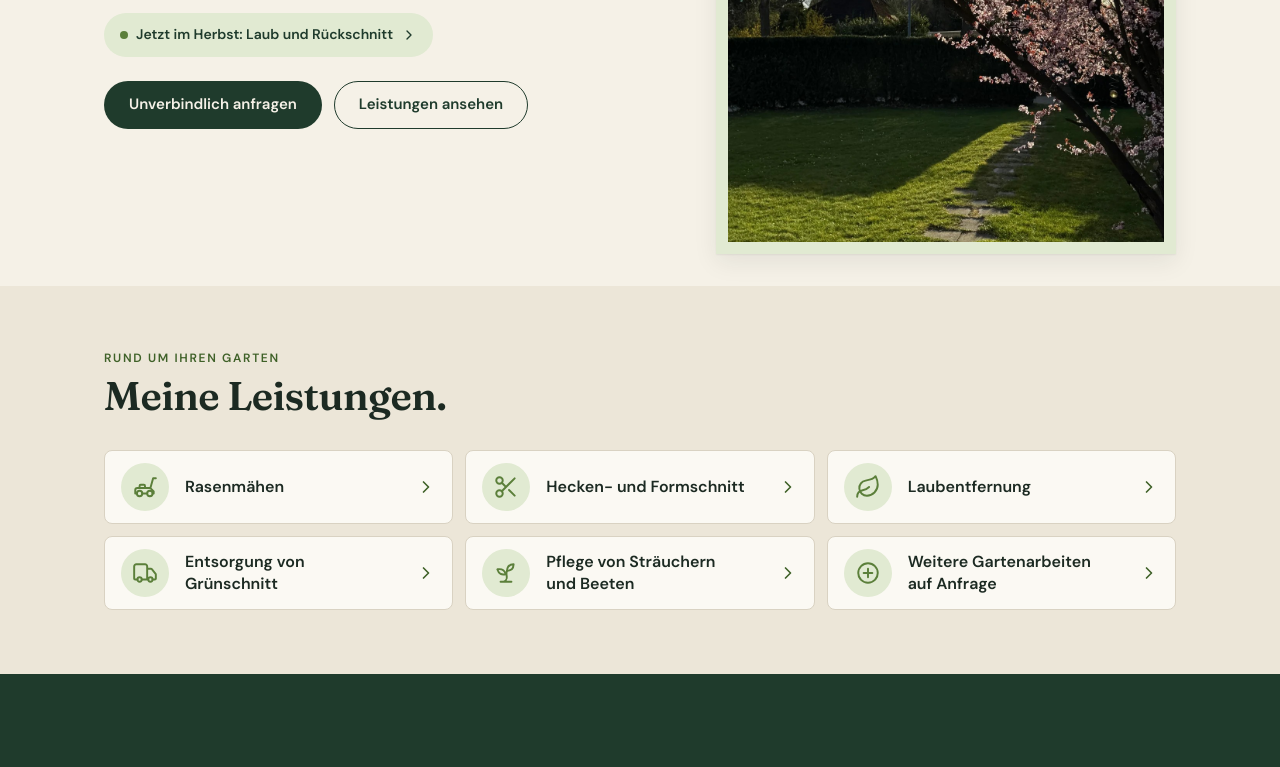
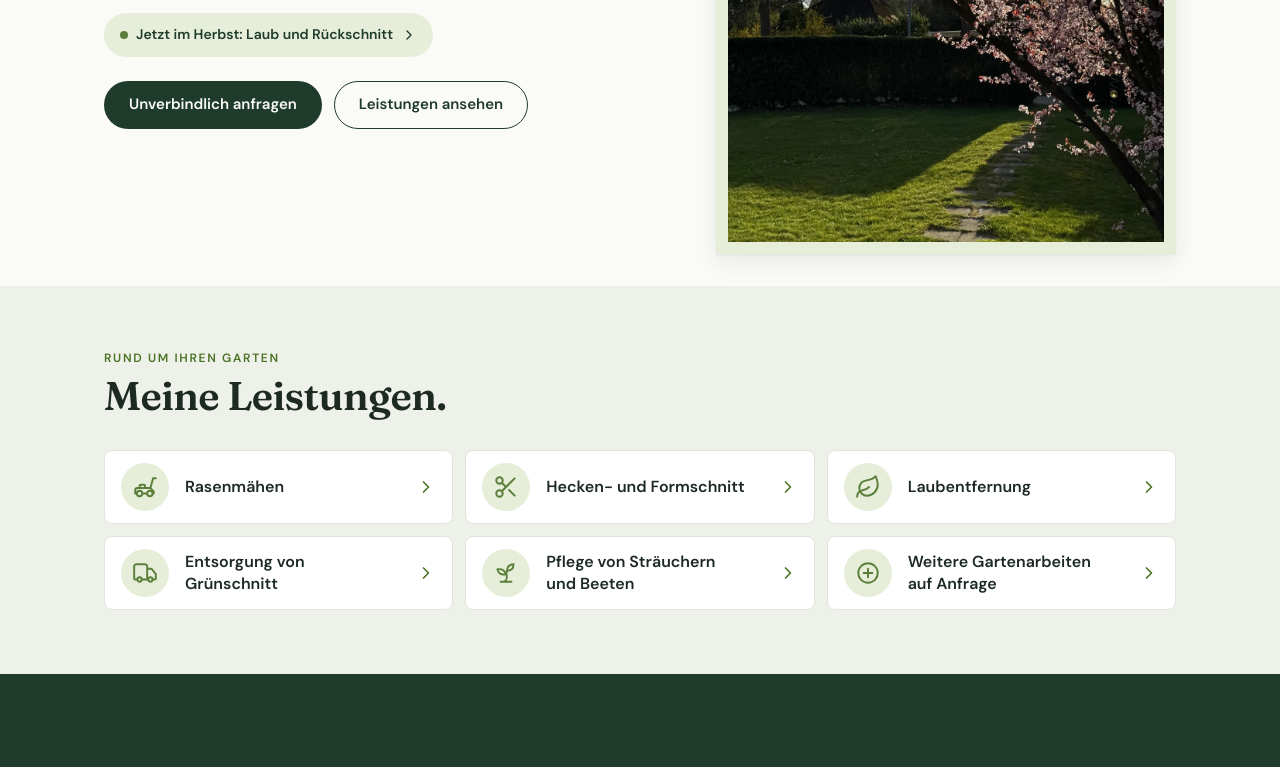
Before and after one commit to Janniksz/gartenpflege-sr-website, an Astro site: page / in a window 1280 px wide. Shown: the part 438-1205 px from the top of the page. Built offline with nearby package versions, Linux system fonts and the light colour scheme; Astro itself is replaced by a stand-in of ours.

Commit message:
Farbschema ruhiger: Warmweiß statt Creme, Grüngrau statt Beige
Co-Authored-By: Claude Opus 5.5 <noreply@anthropic.com>

```diff
--- a/src/styles/tokens.css
+++ b/src/styles/tokens.css
@@ -5,23 +5,23 @@
 @font-face { font-family: "DM Sans"; src: url("/fonts/dm-sans-latin-500-normal.woff2") format("woff2"); font-weight: 500; font-style: normal; font-display: swap; }
 @font-face { font-family: "DM Sans"; src: url("/fonts/dm-sans-latin-600-normal.woff2") format("woff2"); font-weight: 600; font-style: normal; font-display: swap; }
 :root {
-  --surface: #F5F1E7;
-  --surface-raised: #FBF9F3;
-  --surface-sunken: #ECE6D8;
-  --line: #D9D2C2;
+  --surface: #FAFAF7;
+  --surface-raised: #FFFFFF;
+  --surface-sunken: #EEF1EA;
+  --line: #E1E5DC;
   --ink: #1C2A22;
   --ink-muted: #4A5750;
   --forest: #1F3B2C;
   --forest-hover: #2B4A36;
-  --on-forest: #F5F1E7;
+  --on-forest: #FAFAF7;
   --on-forest-muted: #C4D3B8;
-  --moss: #3F6128;
+  --moss: #4A7324;
   --leaf: #5B7F3A;
-  --sprout: #B8CF94;
-  --sprout-soft: #E1EAD2;
+  --sprout: #CFE3A8;
+  --sprout-soft: #E6EEDA;
   --link: var(--moss);
   --shadow-card: 0 1px 2px rgba(28, 42, 34, 0.06), 0 8px 24px rgba(28, 42, 34, 0.08);
-  --focus-ring: 0 0 0 2px #F5F1E7, 0 0 0 4px #3F6128;
+  --focus-ring: 0 0 0 2px #FAFAF7, 0 0 0 4px #4A7324;
   --space-1: 4px;
   --space-2: 8px;
   --space-3: 12px;
```
Also changed, not shown: CLAUDE.md (+1 -1 lines).
